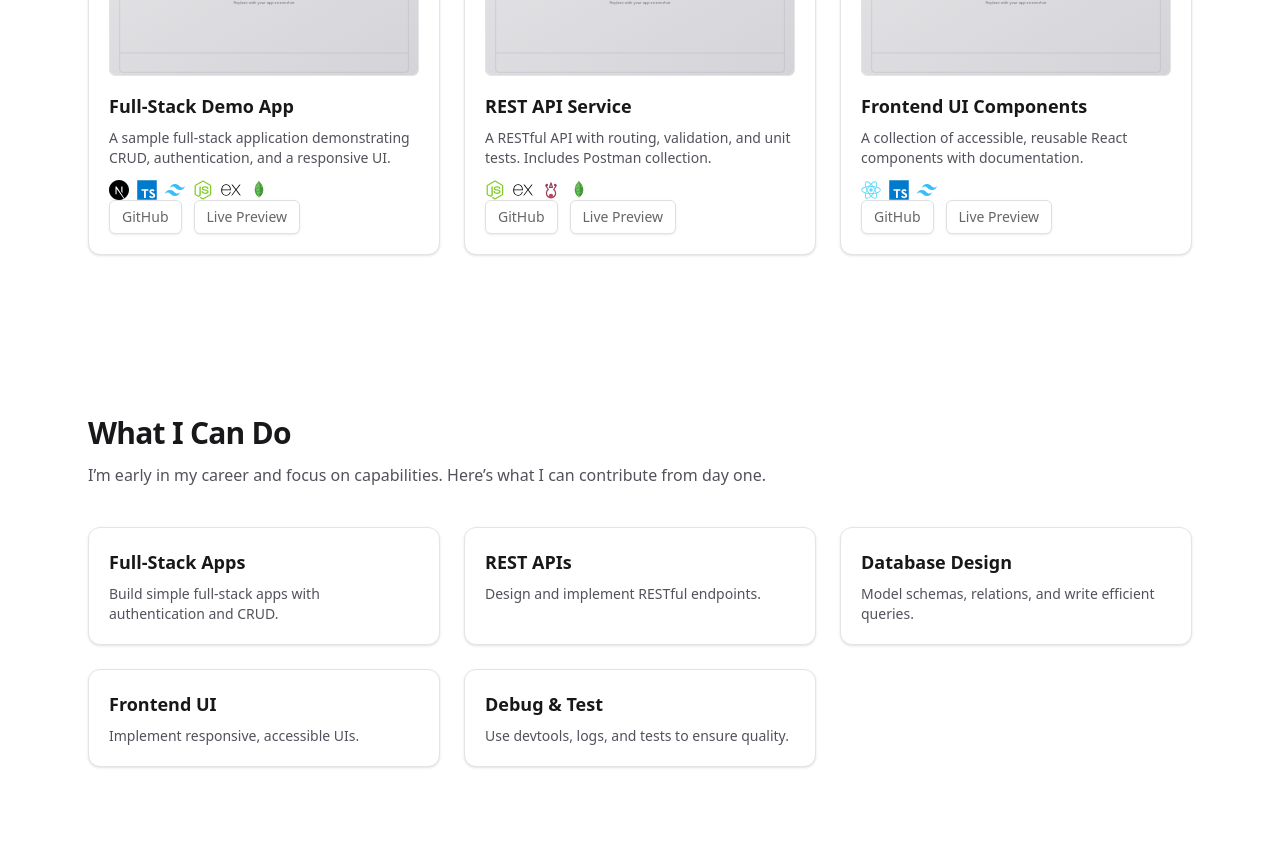
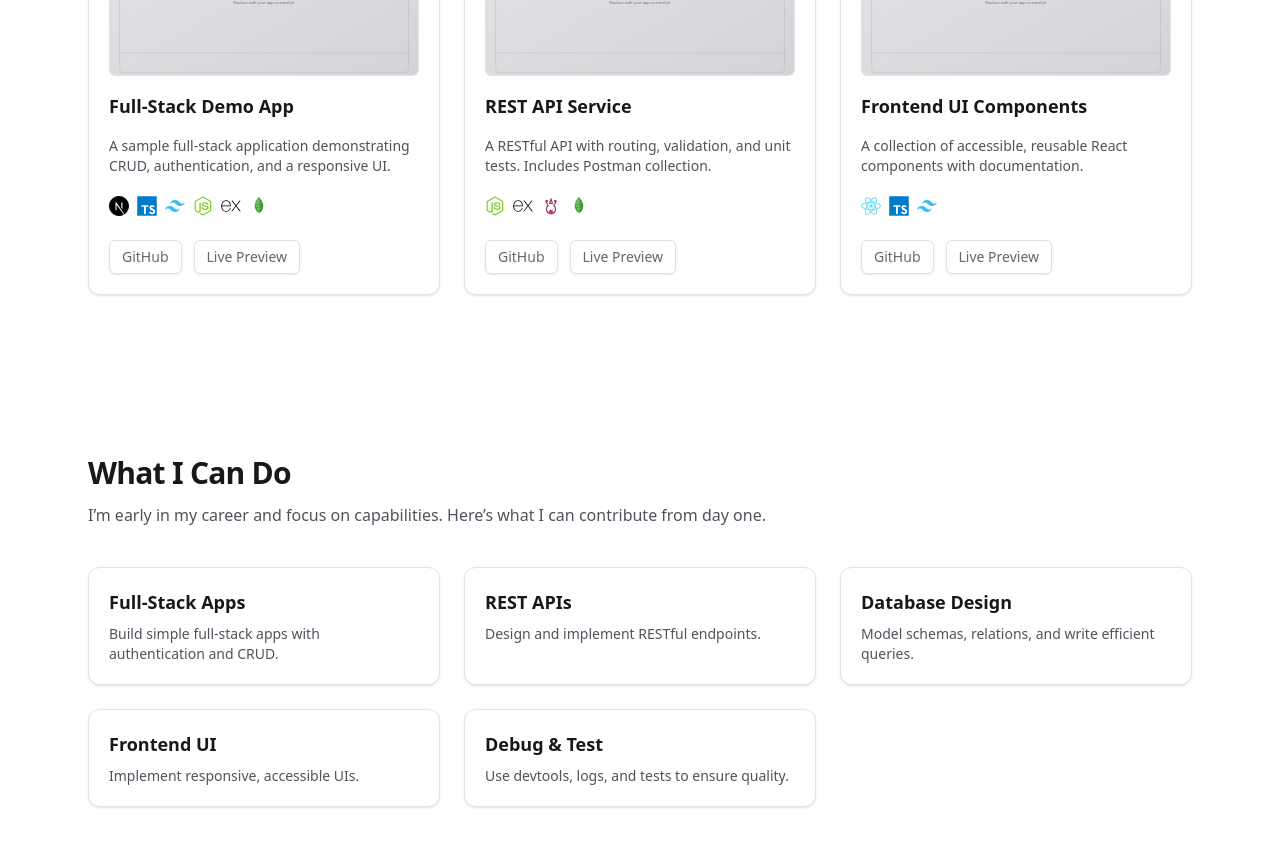
Before and after one commit to Exterminator737/portfolio-website, a Next.js app: page / in a window 1280 px wide. Shown: the part 2340-3186 px from the top of the page. Built offline with nearby package versions, Linux system fonts and the light colour scheme.

Commit message:
style: increase padding between description, tech icons, and buttons in project cards

```diff
--- a/src/components/Projects.tsx
+++ b/src/components/Projects.tsx
@@ -44,10 +44,10 @@ export default function Projects() {
                 <h3 className="text-lg font-semibold text-zinc-900 dark:text-zinc-100">
                   {p.title}
                 </h3>
-                <p className="mt-2 line-clamp-2 text-sm text-zinc-600 transition-all group-hover:line-clamp-none dark:text-zinc-400">
+                <p className="mt-4 line-clamp-2 text-sm text-zinc-600 transition-all group-hover:line-clamp-none dark:text-zinc-400">
                   {p.description}
                 </p>
-                <div className="mt-3 flex flex-wrap items-center gap-2">
+                <div className="mt-5 flex flex-wrap items-center gap-2">
                   {p.tech.map((t) => {
                     const icon =
                       ICON_MAP[t] ?? ICON_MAP[t.replace(/\s+/g, "")] ?? null;
@@ -64,7 +64,7 @@ export default function Projects() {
                     ) : null;
                   })}
                 </div>
-                <div className="mt-auto flex items-center gap-3">
+                <div className="mt-6 flex items-center gap-3">
                   <button
                     type="button"
                     disabled
```
